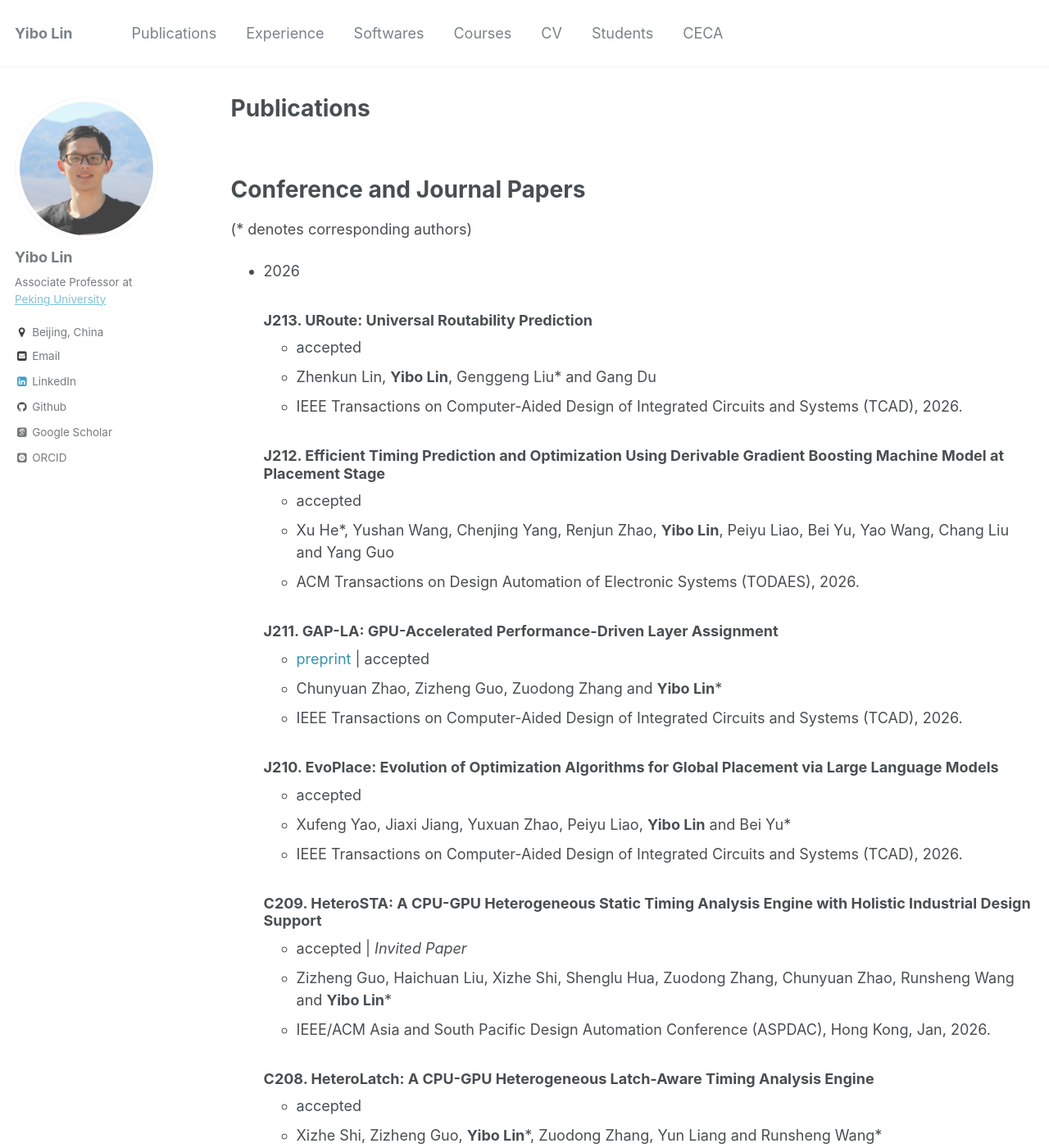
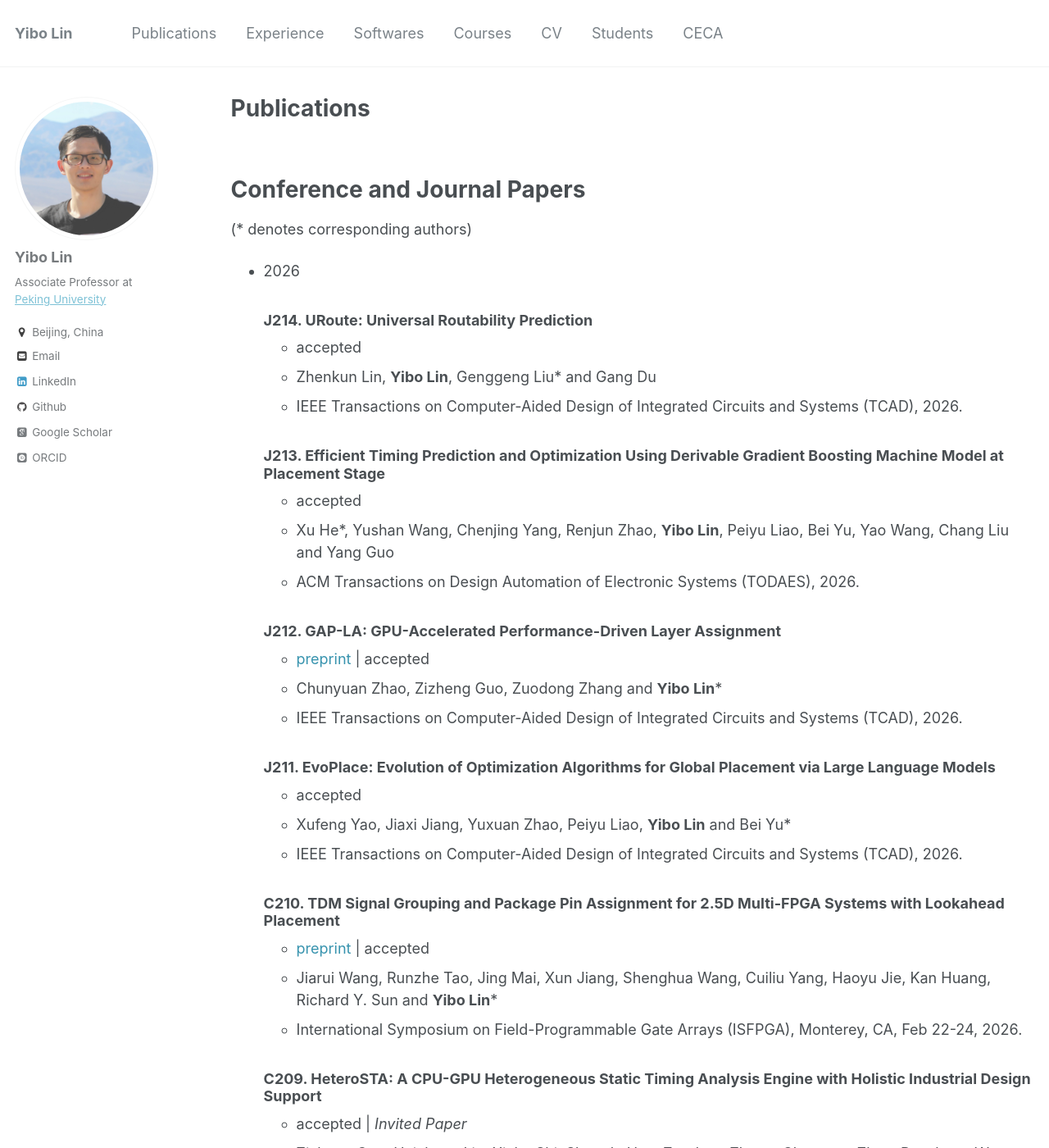
Before and after one commit to limbo018/limbo018.github.io, a Jekyll site: the page built from _pages/publications.md, in a window 1280 px wide and 1400 px high. Shown: the whole window at 82% size. Built offline with Jekyll 4.4.1, drawn with Linux system fonts in a browser that asks for light colours; some web fonts are replaced.

Commit message:
add jiarui's ISFPGA paper

```diff
--- a/_pages/publications.md
+++ b/_pages/publications.md
@@ -20,25 +20,30 @@ Conference and Journal Papers
 
 * 2026
 
-  ### J213. [URoute: Universal Routability Prediction](https://doi.org/10.1109/TCAD.2025.3636449)
+  ### J214. [URoute: Universal Routability Prediction](https://doi.org/10.1109/TCAD.2025.3636449)
      * accepted
      * Zhenkun Lin, **Yibo Lin**, Genggeng Liu\* and Gang Du
      * IEEE Transactions on Computer-Aided Design of Integrated Circuits and Systems (TCAD), 2026.
 
-  ### J212. [Efficient Timing Prediction and Optimization Using Derivable Gradient Boosting Machine Model at Placement Stage](https://doi.org/10.1145/3780100)
+  ### J213. [Efficient Timing Prediction and Optimization Using Derivable Gradient Boosting Machine Model at Placement Stage](https://doi.org/10.1145/3780100)
      * accepted
      * Xu He\*, Yushan Wang, Chenjing Yang, Renjun Zhao, **Yibo Lin**, Peiyu Liao, Bei Yu, Yao Wang, Chang Liu and Yang Guo
      * ACM Transactions on Design Automation of Electronic Systems (TODAES), 2026.
 
-  ### J211. [GAP-LA: GPU-Accelerated Performance-Driven Layer Assignment](https://doi.org/10.1109/TCAD.2025.3650401)
+  ### J212. [GAP-LA: GPU-Accelerated Performance-Driven Layer Assignment](https://doi.org/10.1109/TCAD.2025.3650401)
      * <a href="https://arxiv.org/pdf/2507.13375" style="color:#3793ae">preprint</a> \| accepted
      * Chunyuan Zhao, Zizheng Guo, Zuodong Zhang and **Yibo Lin**\*
      * IEEE Transactions on Computer-Aided Design of Integrated Circuits and Systems (TCAD), 2026.
 
-  ### J210. EvoPlace: Evolution of Optimization Algorithms for Global Placement via Large Language Models
+  ### J211. EvoPlace: Evolution of Optimization Algorithms for Global Placement via Large Language Models
      * accepted
      * Xufeng Yao, Jiaxi Jiang, Yuxuan Zhao, Peiyu Liao, **Yibo Lin** and Bei Yu\*
      * IEEE Transactions on Computer-Aided Design of Integrated Circuits and Systems (TCAD), 2026.
+
+  ### C210. TDM Signal Grouping and Package Pin Assignment for 2.5D Multi-FPGA Systems with Lookahead Placement
+     * <a href="/publications/papers/FPGA_ISFPGA2026_Wang.pdf" style="color:#3793ae">preprint</a> \| accepted
+     * Jiarui Wang, Runzhe Tao, Jing Mai, Xun Jiang, Shenghua Wang, Cuiliu Yang, Haoyu Jie, Kan Huang, Richard Y. Sun and **Yibo Lin**\*
+     * International Symposium on Field-Programmable Gate Arrays (ISFPGA), Monterey, CA, Feb 22-24, 2026.
 
   ### C209. HeteroSTA: A CPU-GPU Heterogeneous Static Timing Analysis Engine with Holistic Industrial Design Support
      * accepted \| *Invited Paper*
--- a/ref/Top.bib
+++ b/ref/Top.bib
@@ -22,7 +22,7 @@
 @string{edtc    = "European Design and Test Conference"}                                                       % 1994 -- 1997
 @string{eurodac = "European Design Automation Conference"}
 @string{ets     = "IEEE European Test Symposium (ETS)"}
-@string{fpga    = "ACM Symposium on FPGAs"}
+@string{isfpga  = "International Symposium on Field-Programmable Gate Arrays (ISFPGA)"}
 @string{fpl     = "IEEE International Conference on Field Programmable Logic and Applications (FPL)"}
 @string{fpt     = "IEEE International Conference on Field-Programmable Technology (FPT)"}
 @string{glsvlsi = "ACM Great Lakes Symposium on VLSI (GLSVLSI)"}
```
Also changed, not shown: _includes/publications_cv.md (+6 -4 lines), ref/publications.bib (+15 -0 lines), 4 other files.
